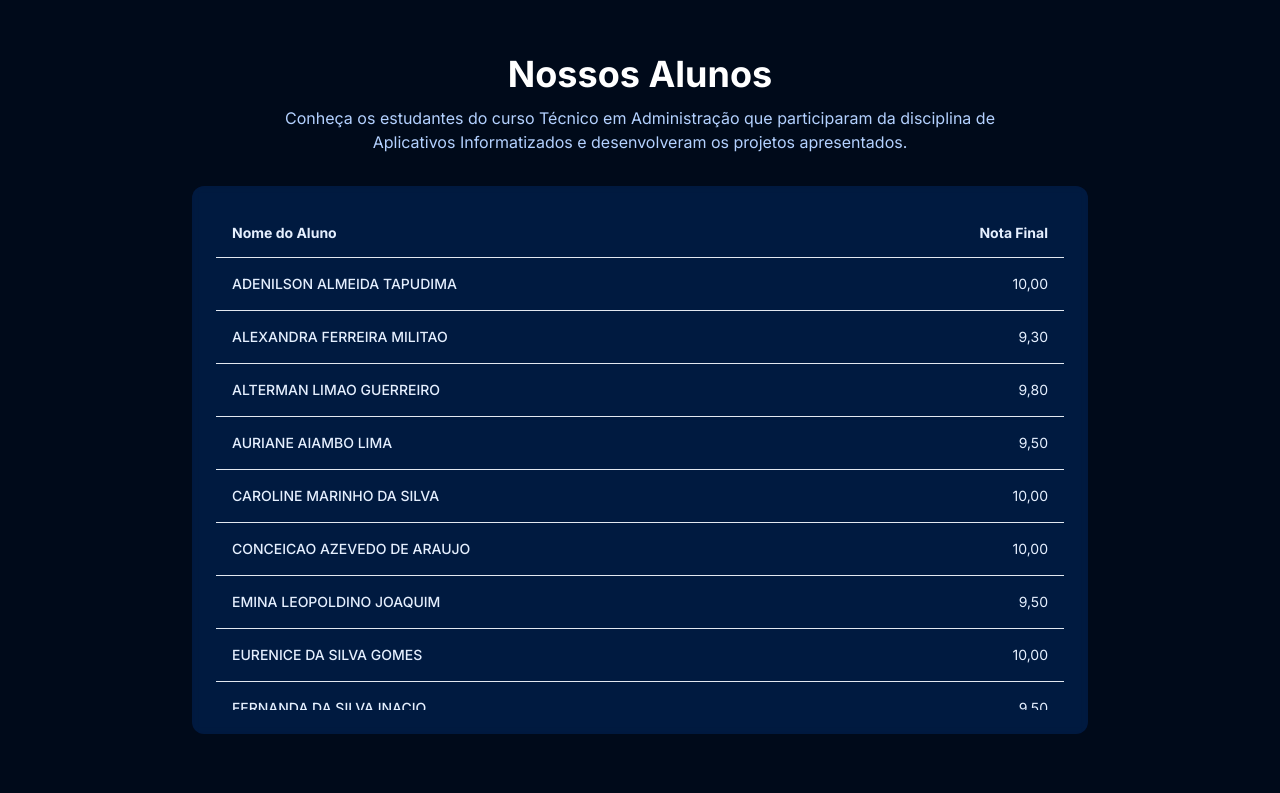
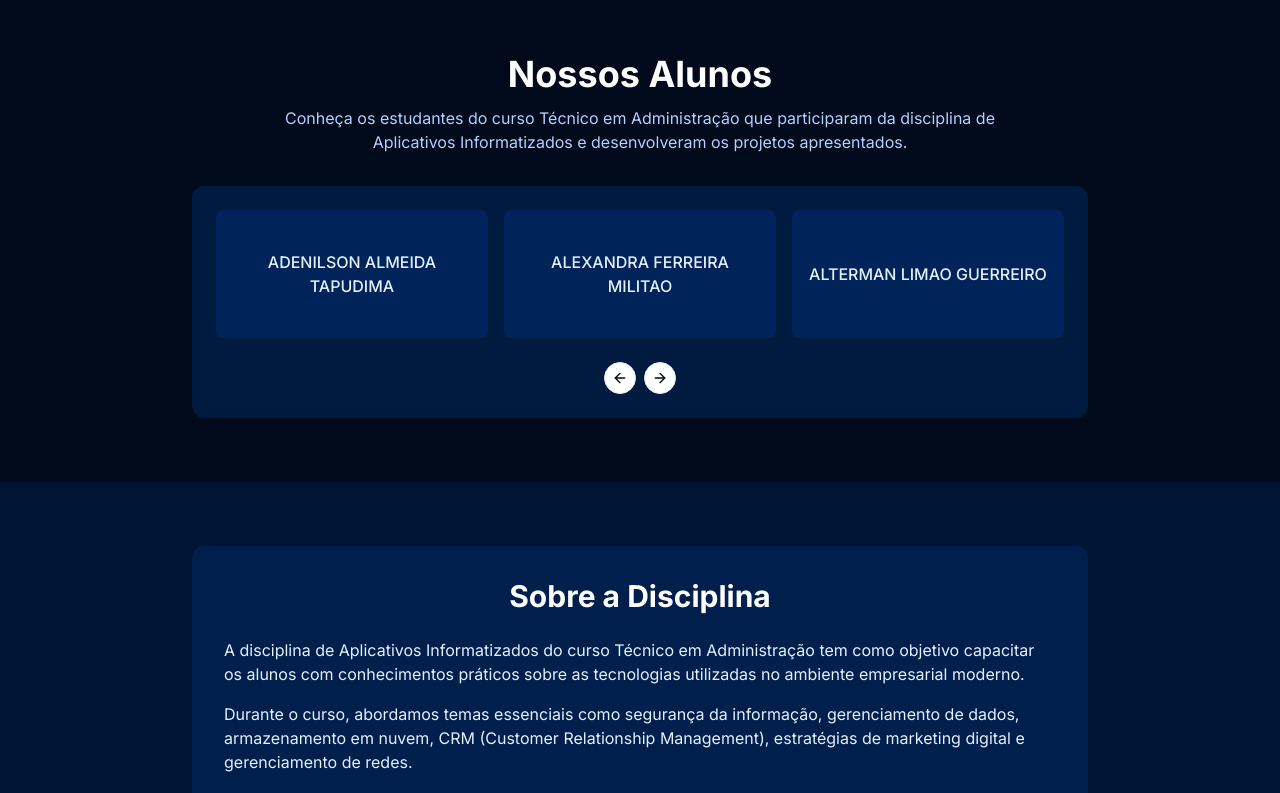
Before and after one commit to jhollyfer/cetam-aplicativos-informatizados, a React (Vite) app: page / in a window 1280 px wide. Shown: the part 2000-2793 px from the top of the page. Built offline with nearby package versions, Linux system fonts and the light colour scheme.

Commit message:
Refactor: Student names in carousel grid
- Replaced the table with a carousel grid to display student names.
- Removed final scores from the student section.
- Ensured responsiveness and smooth scrolling across the entire landing page.

```diff
--- a/src/components/ScrollToTop.tsx
+++ b/src/components/ScrollToTop.tsx
@@ -5,7 +5,7 @@ import { useLocation } from "react-router-dom";
 const ScrollToTop = () => {
   const { pathname, hash } = useLocation();
 
-  // Handle normal page changes
+  // Handle normal page changes with smooth scrolling
   useEffect(() => {
     if (!hash) {
       window.scrollTo({
--- a/src/components/StudentsSection.tsx
+++ b/src/components/StudentsSection.tsx
@@ -1,45 +1,49 @@
 
-import { ScrollArea } from "@/components/ui/scroll-area";
-import { Table, TableHeader, TableBody, TableRow, TableHead, TableCell } from "@/components/ui/table";
+import {
+  Carousel,
+  CarouselContent,
+  CarouselItem,
+  CarouselNext,
+  CarouselPrevious,
+} from "@/components/ui/carousel";
 
 interface Student {
   name: string;
-  finalScore: string;
 }
 
 const students: Student[] = [
-  { name: "ADENILSON ALMEIDA TAPUDIMA", finalScore: "10,00" },
-  { name: "ALEXANDRA FERREIRA MILITAO", finalScore: "9,30" },
-  { name: "ALTERMAN LIMAO GUERREIRO", finalScore: "9,80" },
-  { name: "AURIANE AIAMBO LIMA", finalScore: "9,50" },
-  { name: "CAROLINE MARINHO DA SILVA", finalScore: "10,00" },
-  { name: "CONCEICAO AZEVEDO DE ARAUJO", finalScore: "10,00" },
-  { name: "EMINA LEOPOLDINO JOAQUIM", finalScore: "9,50" },
-  { name: "EURENICE DA SILVA GOMES", finalScore: "10,00" },
-  { name: "FERNANDA DA SILVA INACIO", finalScore: "9,50" },
-  { name: "FRANCISCO NEGREIROS DA SILVA NETO", finalScore: "10,00" },
-  { name: "GILZIANDRE GUIMARAES BATALHA", finalScore: "10,00" },
-  { name: "JOSINEIA LIMA DE SOUZA", finalScore: "10,00" },
-  { name: "KAULI ROCHA VEIGA", finalScore: "10,00" },
-  { name: "KAUWANY FERNANDES ALVES", finalScore: "10,00" },
-  { name: "MARIA DA CONCEICAO DOS SANTOS BRITO", finalScore: "10,00" },
-  { name: "MARIA DOS REIS FARIAS", finalScore: "9,80" },
-  { name: "MARQUILENE GOMES PESO", finalScore: "10,00" },
-  { name: "NADIA ROBERTA DA SILVA NASCIMENTO", finalScore: "9,50" },
-  { name: "NAYARA LIMA RODRIGUES", finalScore: "9,50" },
-  { name: "NAYZE MOCAMBITE DE LIMA", finalScore: "9,50" },
-  { name: "NILCIENE PEREIRA CASTILHO", finalScore: "10,00" },
-  { name: "PATRICIA JUDITH DOS SANTOS CHAGAS", finalScore: "10,00" },
-  { name: "PEDRO GUILHERME TAPUDIMA DA COSTA", finalScore: "10,00" },
-  { name: "PEDRO VICTOR DA SILVA E SILVA", finalScore: "10,00" },
-  { name: "REGINA DA COSTA BARBOSA", finalScore: "10,00" },
-  { name: "RUBENS DA SILVA DE SOUZA", finalScore: "10,00" },
-  { name: "SARAH QUEZIA DA SILVA ARIMATEIA", finalScore: "10,00" },
-  { name: "TACIANY AZEVEDO DOS SANTOS", finalScore: "9,50" },
-  { name: "VALDEMIRO RODRIGUES DA ROCHA FILHO", finalScore: "9,50" },
-  { name: "VITORIA MARTINS TEIXEIRA", finalScore: "10,00" },
-  { name: "WAGNER COELHO PEREIRA", finalScore: "10,00" },
-  { name: "YANNE RAMOS CHUNHA", finalScore: "N/A" }
+  { name: "ADENILSON ALMEIDA TAPUDIMA" },
+  { name: "ALEXANDRA FERREIRA MILITAO" },
+  { name: "ALTERMAN LIMAO GUERREIRO" },
+  { name: "AURIANE AIAMBO LIMA" },
+  { name: "CAROLINE MARINHO DA SILVA" },
+  { name: "CONCEICAO AZEVEDO DE ARAUJO" },
+  { name: "EMINA LEOPOLDINO JOAQUIM" },
+  { name: "EURENICE DA SILVA GOMES" },
+  { name: "FERNANDA DA SILVA INACIO" },
+  { name: "FRANCISCO NEGREIROS DA SILVA NETO" },
+  { name: "GILZIANDRE GUIMARAES BATALHA" },
+  { name: "JOSINEIA LIMA DE SOUZA" },
+  { name: "KAULI ROCHA VEIGA" },
+  { name: "KAUWANY FERNANDES ALVES" },
+  { name: "MARIA DA CONCEICAO DOS SANTOS BRITO" },
+  { name: "MARIA DOS REIS FARIAS" },
+  { name: "MARQUILENE GOMES PESO" },
+  { name: "NADIA ROBERTA DA SILVA NASCIMENTO" },
+  { name: "NAYARA LIMA RODRIGUES" },
+  { name: "NAYZE MOCAMBITE DE LIMA" },
+  { name: "NILCIENE PEREIRA CASTILHO" },
+  { name: "PATRICIA JUDITH DOS SANTOS CHAGAS" },
+  { name: "PEDRO GUILHERME TAPUDIMA DA COSTA" },
+  { name: "PEDRO VICTOR DA SILVA E SILVA" },
+  { name: "REGINA DA COSTA BARBOSA" },
+  { name: "RUBENS DA SILVA DE SOUZA" },
+  { name: "SARAH QUEZIA DA SILVA ARIMATEIA" },
+  { name: "TACIANY AZEVEDO DOS SANTOS" },
+  { name: "VALDEMIRO RODRIGUES DA ROCHA FILHO" },
+  { name: "VITORIA MARTINS TEIXEIRA" },
+  { name: "WAGNER COELHO PEREIRA" },
+  { name: "YANNE RAMOS CHUNHA" }
 ];
 
 const StudentsSection = () => {
@@ -54,28 +58,29 @@ const StudentsSection = () => {
         </div>
 
         <div className="bg-tech-800/50 backdrop-blur-sm rounded-xl p-6 max-w-4xl mx-auto">
-          <ScrollArea className="h-[500px] w-full">
-            <Table>
-              <TableHeader>
-                <TableRow>
-                  <TableHead className="text-tech-100 font-bold">Nome do Aluno</TableHead>
-                  <TableHead className="text-tech-100 font-bold text-right">Nota Final</TableHead>
-                </TableRow>
-              </TableHeader>
-              <TableBody>
-                {students.map((student, index) => (
-                  <TableRow
-                    key={index}
-                    className="animate-fade-in text-tech-100 hover:bg-tech-700/30"
+          <Carousel className="w-full"
+            opts={{
+              align: "start",
+              loop: true,
+            }}
+          >
+            <CarouselContent className="-ml-2 md:-ml-4">
+              {students.map((student, index) => (
+                <CarouselItem key={index} className="pl-2 md:pl-4 md:basis-1/2 lg:basis-1/3">
+                  <div
+                    className="flex items-center justify-center h-32 p-4 rounded-lg bg-tech-700/30 text-tech-100 hover:bg-tech-600/40 transition-all cursor-pointer animate-fade-in"
                     style={{ animationDelay: `${index * 0.05}s` }}
                   >
-                    <TableCell className="font-medium">{student.name}</TableCell>
-                    <TableCell className="text-right">{student.finalScore}</TableCell>
-                  </TableRow>
-                ))}
-              </TableBody>
-            </Table>
-          </ScrollArea>
+                    <h3 className="text-center font-medium">{student.name}</h3>
+                  </div>
+                </CarouselItem>
+              ))}
+            </CarouselContent>
+            <div className="flex justify-center mt-6 gap-2">
+              <CarouselPrevious className="relative static left-auto transform-none" />
+              <CarouselNext className="relative static right-auto transform-none" />
+            </div>
+          </Carousel>
         </div>
       </div>
     </section>
--- a/src/index.css
+++ b/src/index.css
@@ -1,3 +1,4 @@
+
 @tailwind base;
 @tailwind components;
 @tailwind utilities;
@@ -98,4 +99,8 @@
   body {
     @apply bg-background text-foreground;
   }
+
+  html {
+    scroll-behavior: smooth;
+  }
 }
--- a/src/pages/Index.tsx
+++ b/src/pages/Index.tsx
@@ -35,19 +35,19 @@ const Index = () => {
       <Header />
       <Hero />
 
-      <section id="projetos" className="container py-16 animate-fade-in">
-        <div className="mb-12 text-center">
-          <h2 className="text-4xl font-bold mb-3 text-white">Projetos dos Alunos</h2>
-          <p className="text-tech-200 max-w-3xl mx-auto">
+      <section id="projetos" className="container py-12 md:py-16 animate-fade-in">
+        <div className="mb-8 md:mb-12 text-center">
+          <h2 className="text-3xl md:text-4xl font-bold mb-3 text-white">Projetos dos Alunos</h2>
+          <p className="text-tech-200 max-w-3xl mx-auto px-4 md:px-0">
             Conheça os projetos desenvolvidos pelos alunos da disciplina de Aplicativos Informatizados
             do curso Técnico em Administração.
           </p>
         </div>
 
-        <div className="flex flex-wrap justify-center gap-3 mb-10">
+        <div className="flex flex-wrap justify-center gap-2 md:gap-3 mb-8 md:mb-10 px-2">
           <button
             onClick={() => handleCategoryClick(null)}
-            className={`px-4 py-2 rounded-full text-sm font-medium transition-all
+            className={`px-3 py-1 md:px-4 md:py-2 rounded-full text-sm font-medium transition-all
               ${selectedCategory === null
                 ? 'bg-tech-500 text-white'
                 : 'bg-tech-800 text-tech-200 hover:bg-tech-700'}`}
@@ -58,7 +58,7 @@ const Index = () => {
             <button
               key={category}
               onClick={() => handleCategoryClick(category)}
-              className={`px-4 py-2 rounded-full text-sm font-medium transition-all
+              className={`px-3 py-1 md:px-4 md:py-2 rounded-full text-sm font-medium transition-all
                 ${selectedCategory === category
                   ? 'bg-tech-500 text-white'
                   : 'bg-tech-800 text-tech-200 hover:bg-tech-700'}`}
@@ -73,10 +73,10 @@ const Index = () => {
 
       <StudentsSection />
 
-      <section id="sobre" className="bg-tech-900 py-16">
-        <div className="container">
-          <div className="bg-tech-800/50 backdrop-blur-sm rounded-xl p-8 max-w-4xl mx-auto">
-            <h2 className="text-3xl font-bold mb-6 text-white text-center">Sobre a Disciplina</h2>
+      <section id="sobre" className="bg-tech-900 py-12 md:py-16">
+        <div className="container px-4 md:px-8">
+          <div className="bg-tech-800/50 backdrop-blur-sm rounded-xl p-4 md:p-8 max-w-4xl mx-auto">
+            <h2 className="text-2xl md:text-3xl font-bold mb-4 md:mb-6 text-white text-center">Sobre a Disciplina</h2>
             <p className="text-tech-100 mb-4">
               A disciplina de Aplicativos Informatizados do curso Técnico em Administração
               tem como objetivo capacitar os alunos com conhecimentos práticos sobre as tecnologias
```
